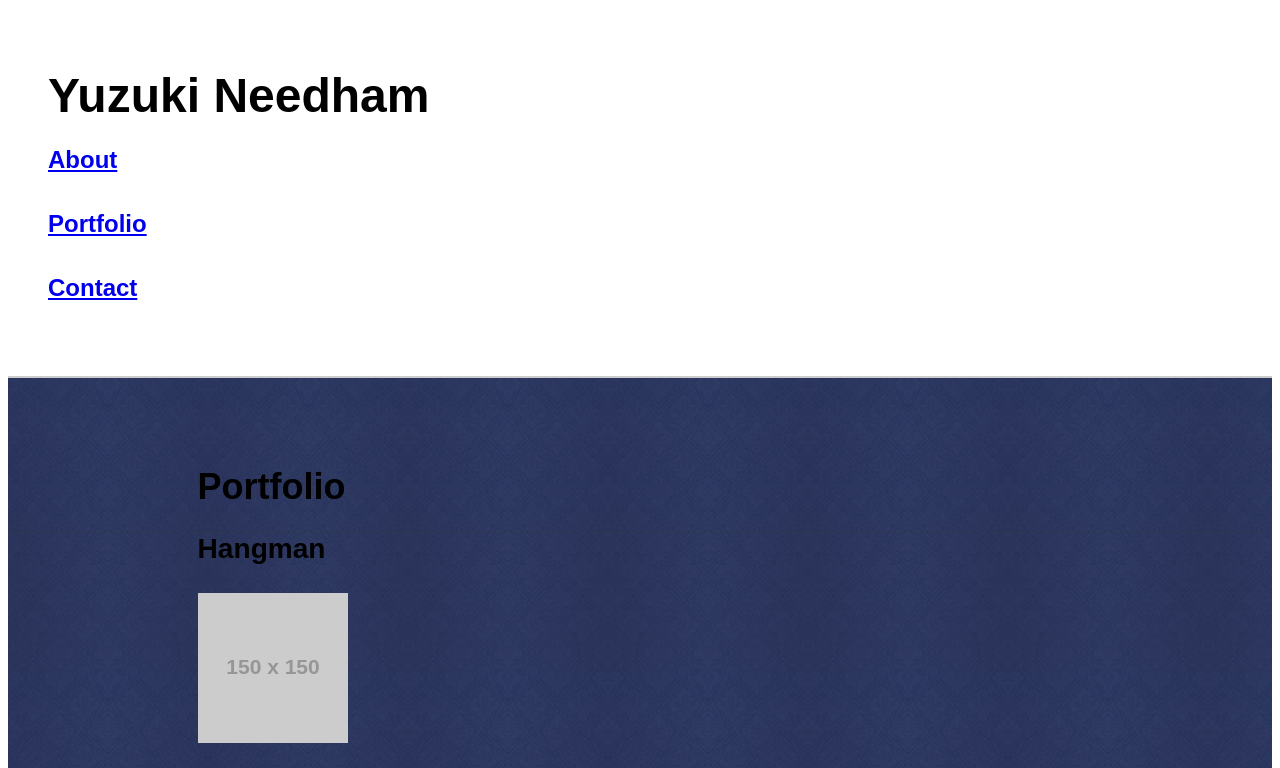
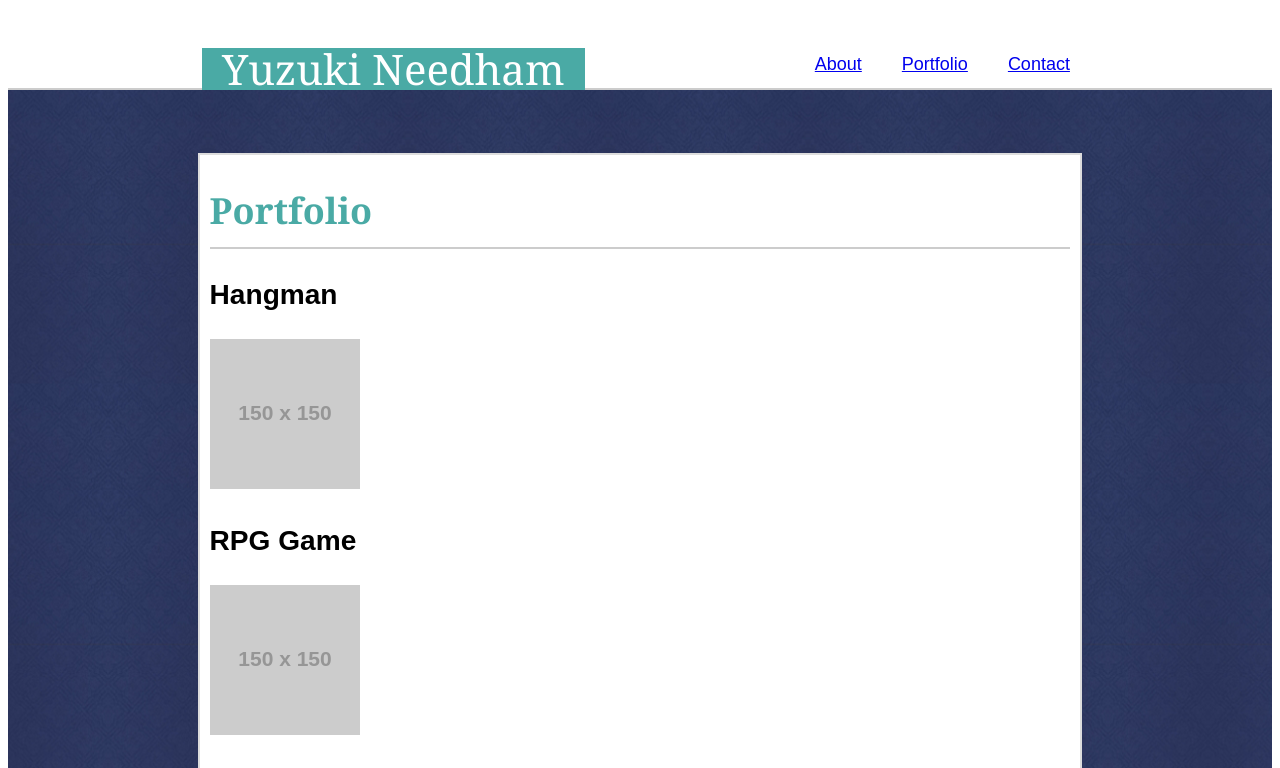
Before and after one commit to yuzuki25/Basic-Portfolio, a plain HTML site: page index.html in a window 1280 px wide. Shown: the top 768 px of the page. Drawn offline with Linux system fonts and the light colour scheme; placeholder pictures from the web are drawn by us.

Commit message:
added formatting to index page so that the style looks consistant w/ other pages, but needs positioning

```diff
--- a/index.html
+++ b/index.html
@@ -6,22 +6,35 @@
 </head>
 
 <body>
+    <div class="content">
 
         <header>
-        <div>
-        <h1>Yuzuki Needham</h1>
+            <div id="Name">
+                Yuzuki Needham
             </div>
 
-        <div>
-            <h4><a href="portfolio.html">About</a></h4>
-            <h4><a href="index.html">Portfolio</a></h4>
-            <h4><a href="contact.html">Contact</a></h4>
+
+            <div id="Contact">
+                <a href="contact.html">Contact</a>
             </div>
+
+            <div id="Portfolio">
+                <a href="index.html">Portfolio</a>
+            </div>
+
+            <div id="About">
+                <a href="portfolio.html">About</a>
+            </div>
+
+
 
         </header>
 
         <section>
-        <h1>Portfolio</h1>
+
+            <div id="white">
+
+                <h1 id="Page-Title">Portfolio</h1>
 
                 <div>
                     <h3>Hangman</h3>
@@ -48,9 +61,13 @@
                     <a href="https://placeholder.com"><img src="https://via.placeholder.com/150"></a>
                 </div>
 
+            </div>
+
         </section>
 
-    <footer>
+    </div>
+
+    <footer class="footer">
         <h5>Copyright</h5>
     </footer>
 </body>
```
Lines whose indentation alone changed are shown as unchanged.
